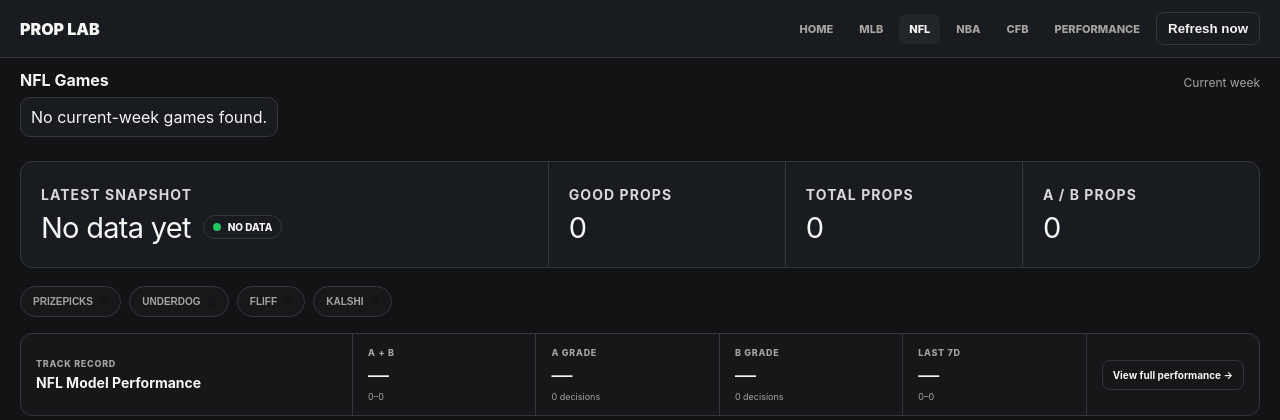
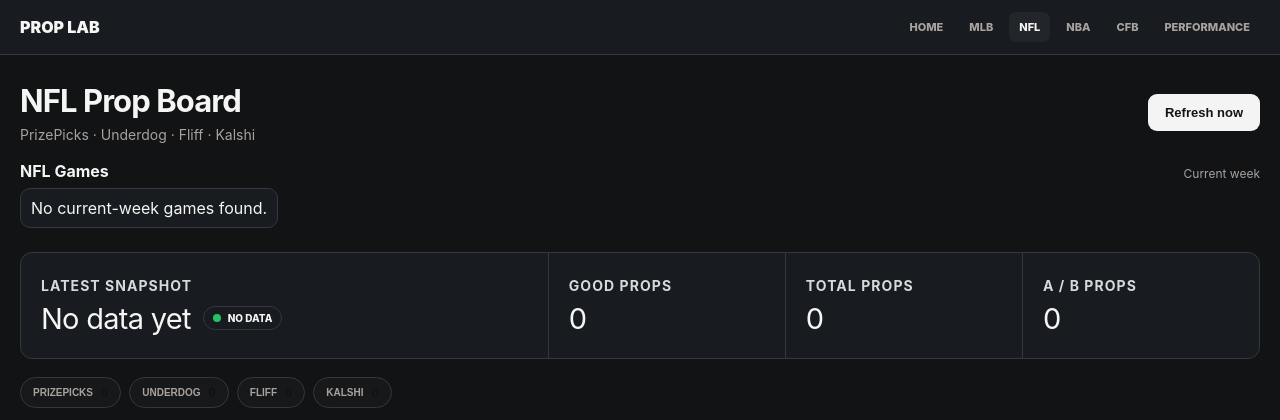
Before and after one commit to Jsweet32/Prop-Lab, a FastAPI app: page /nfl in a window 1280 px wide. Shown: the top 420 px of the page. Run offline with FastAPI, Linux system fonts and the light colour scheme; data that the repository does not hold is empty; parts of the project's set-up code (start-up, migrations or seed data) failed here and were passed over; some libraries are stand-ins or nearby versions.

Commit message:
Update index.html

```diff
--- a/Prop_Lab_MultiSport_Starter_Project/app/templates/nfl/index.html
+++ b/Prop_Lab_MultiSport_Starter_Project/app/templates/nfl/index.html
@@ -47,6 +47,14 @@ td{padding:10px 9px;border-top:1px solid var(--border);font-size:11px;vertical-a
 .refresh-form button{border:1px solid var(--border);background:var(--panel);color:var(--text);border-radius:8px;padding:8px 11px;cursor:pointer;font-weight:800}
 @media(max-width:980px){.summary-panel{grid-template-columns:1fr 1fr}.summary-snapshot{grid-column:1/-1}.summary-stat:nth-child(2){border-left:0}.nfl-performance-summary{grid-template-columns:1fr 1fr 1fr}.nfl-perf-intro,.nfl-perf-link-wrap{grid-column:1/-1}.nfl-perf-link-wrap{border-left:0;border-top:1px solid var(--border)}}
 @media(max-width:650px){.site-nav{flex-wrap:wrap}.site-brand{width:100%}.dashboard-summary,.scoreboard-wrap,.table-wrap{padding-left:14px;padding-right:14px}.nfl-performance-summary{margin-left:14px;margin-right:14px;grid-template-columns:1fr 1fr}.nfl-perf-intro,.nfl-perf-link-wrap{grid-column:1/-1}.summary-panel{grid-template-columns:1fr}}
+
+.nfl-page-heading{display:flex;align-items:center;justify-content:space-between;gap:18px;padding:27px 20px 6px}
+.nfl-page-heading h1{margin:0;font-size:31px;letter-spacing:-.03em}
+.nfl-page-heading p{margin:7px 0 0;color:var(--muted);font-size:14px}
+.nfl-page-refresh button{border:0;background:#f4f4f5;color:#111317;border-radius:9px;padding:11px 17px;font-size:13px;font-weight:850;cursor:pointer}
+.nfl-page-refresh button:hover{background:#fff}
+@media(max-width:650px){.nfl-page-heading{padding-left:14px;padding-right:14px;align-items:flex-start}.nfl-page-heading h1{font-size:27px}}
+
 </style>
 </head>
 <body>
@@ -58,8 +66,18 @@ td{padding:10px 9px;border-top:1px solid var(--border);font-size:11px;vertical-a
   <a class="site-link" href="/nba">NBA</a>
   <a class="site-link" href="/cfb">CFB</a>
   <a class="site-link" href="/performance">PERFORMANCE</a>
-  <form class="refresh-form" method="post" action="/nfl/refresh"><button type="submit">Refresh now</button></form>
 </nav>
+
+
+<section class="nfl-page-heading">
+  <div>
+    <h1>NFL Prop Board</h1>
+    <p>PrizePicks · Underdog · Fliff · Kalshi</p>
+  </div>
+  <form class="nfl-page-refresh" method="post" action="/nfl/refresh">
+    <button type="submit">Refresh now</button>
+  </form>
+</section>
 
 <section class="scoreboard-wrap">
   <div class="scoreboard-head"><h2>NFL Games</h2><span id="scoreboardUpdated">Current week</span></div>
```
